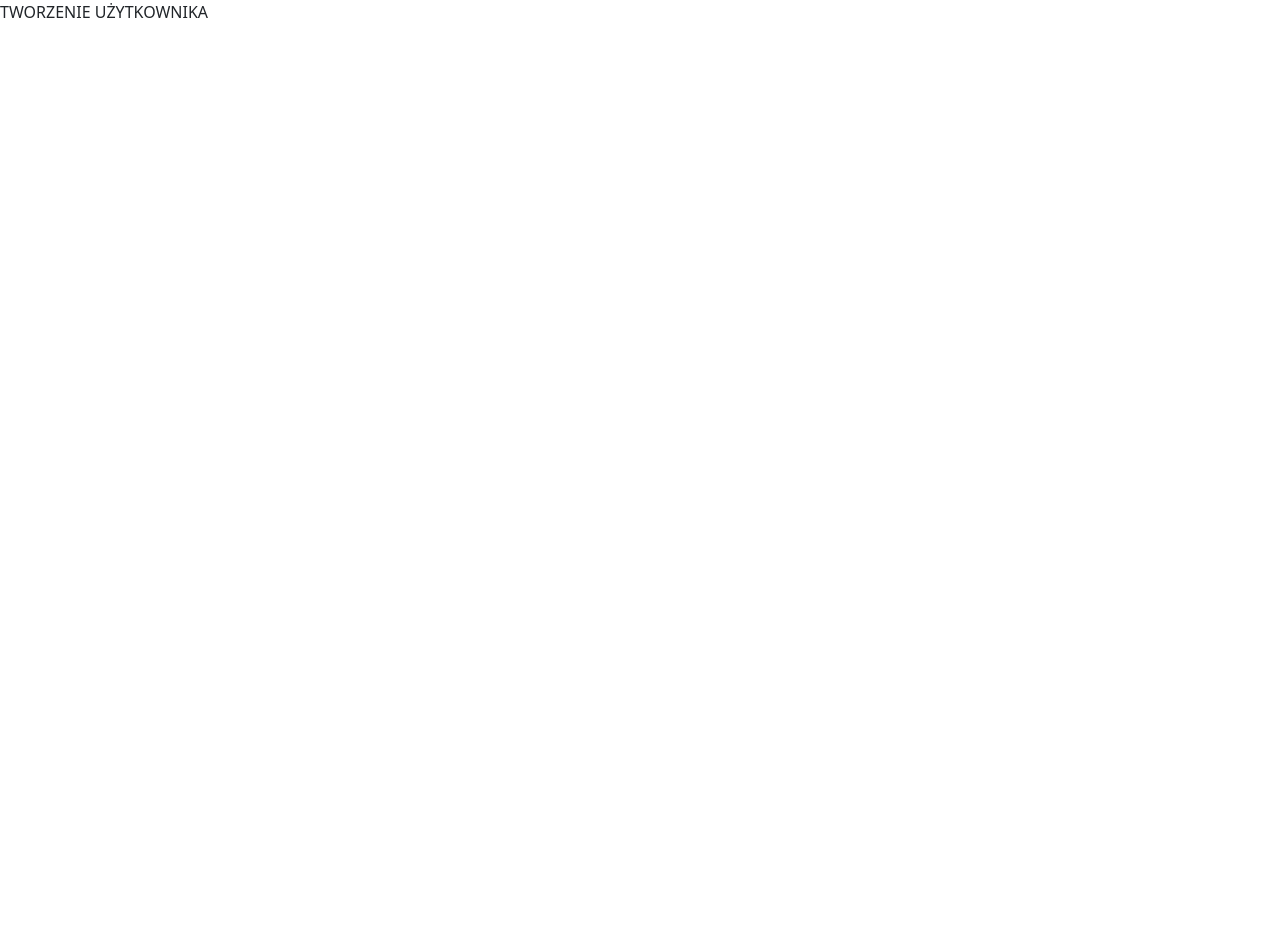
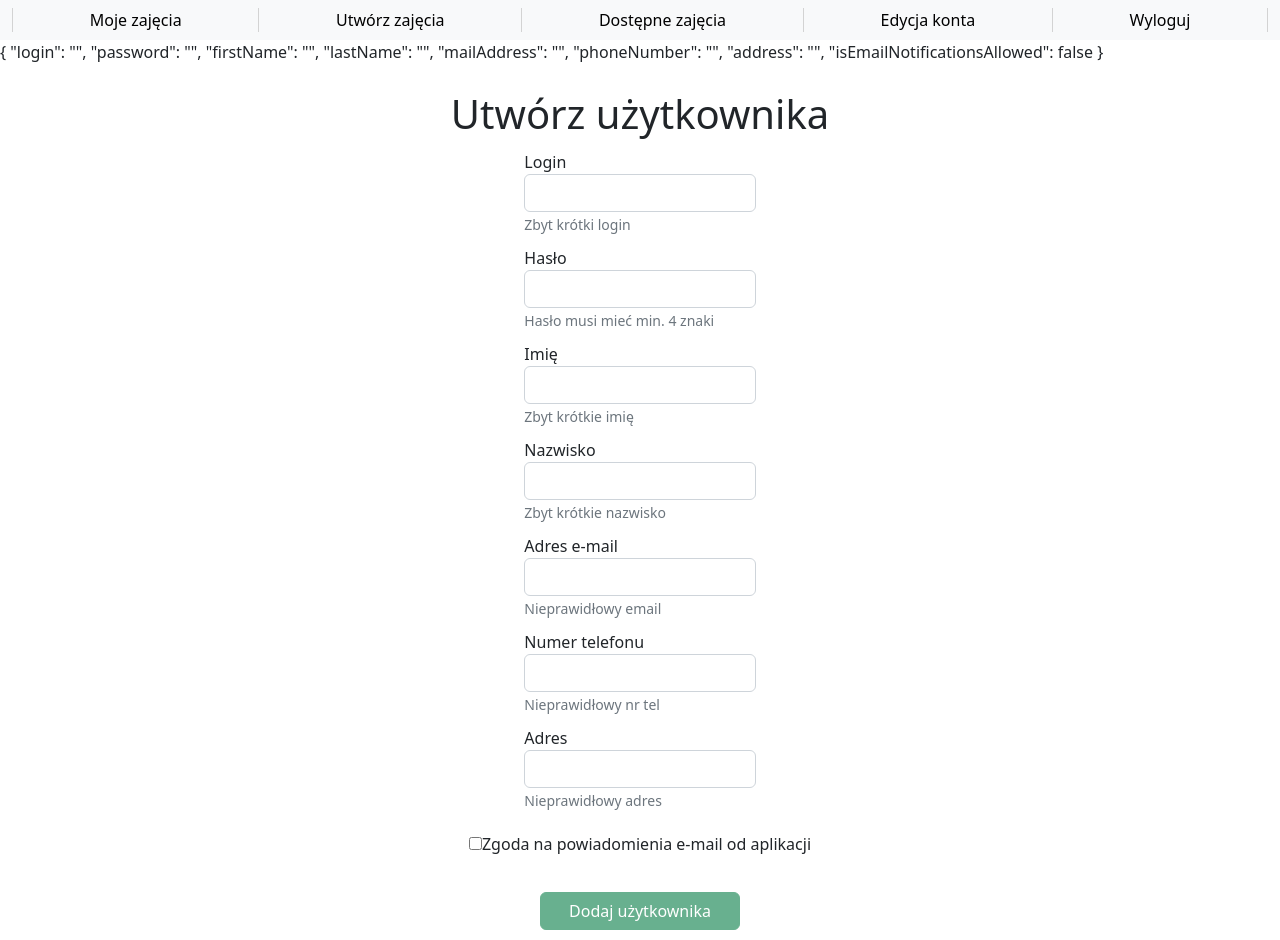
Before and after one commit to adonisUek/ReplaceR, a Vue app in the folder Client/: page /createUser in a window 1280 px wide. Before the commit the page ends 800 px from the top, so only its background shows below. Built offline with nearby package versions, Linux system fonts and the light colour scheme.

Commit message:
CreateUserCreated

```diff
--- a/Client/src/views/CreateUserView.vue
+++ b/Client/src/views/CreateUserView.vue
@@ -1,12 +1,137 @@
 <script setup>
+import { ref, toRaw, onMounted } from 'vue';
 import common from '../common.js'
-common.menuVisible = false;
+import TextboxComponent from '../components/TextboxComponent.vue';
+import { CreateUser } from '../api';
+import axios from 'axios';
+let user = ref(null);
+user.value = {
+  login: '',
+  password: '',
+  firstName: '',
+  lastName: '',
+  mailAddress: '',
+  phoneNumber: '',
+  address: '',
+  isEmailNotificationsAllowed: false
+};
+import { useRouter } from 'vue-router';
+common.menuVisible = true;
+const router = useRouter();
+const disabled = ref(true);
+
+function checkDisabled() {
+  if (user.value.login === '' || user.value.password.length < 4 || user.value.firstName === '' || user.value.lastName === ''
+    || JSON.stringify(user.value.mailAddress).includes('@') === false || user.value.phoneNumber.length < 6 || user.value.address === '')
+    disabled.value = true;
+  else
+    disabled.value = false;
+}
+
+const Accept = async () => {
+  try {
+    const createUser = CreateUser(user.login, user.password, user.firstName, user.lastName, user.mailAddress, user.phoneNumber, user.address, user.isEmailNotificationsAllowed);
+    const response = await axios.post(createUser.path, createUser.params);
+    console.log(response);
+    //router.push({ name: 'LogIn' });
+  } catch (error) {
+    console.error(error);
+  }
+};
 </script>
 
+
 <template>
-  <p>TWORZENIE UŻYTKOWNIKA</p>
+  <p>{{ user }}</p>
+  <div class="main">
+    <h1>Utwórz użytkownika</h1>
+    <div class="tb">
+      <TextboxComponent label="Login" :started-value=user.login :tooltip="user.login === '' ? 'Zbyt krótki login' : ''"
+        :is-password=false @text-changed="e => { user.login = e; checkDisabled() }"></TextboxComponent>
+    </div>
+    <div class="tb">
+      <TextboxComponent label="Hasło" :started-value=user.password
+        :tooltip="user.password.length < 4 ? 'Hasło musi mieć min. 4 znaki' : ''" :is-password=true
+        @text-changed="e => { user.password = e; checkDisabled() }"></TextboxComponent>
+    </div>
+    <div class="tb">
+      <TextboxComponent label="Imię" :started-value=user.firstName
+        :tooltip="user.firstName === '' ? 'Zbyt krótkie imię' : ''" :is-password=false
+        @text-changed="e => { user.firstName = e; checkDisabled() }"></TextboxComponent>
+    </div>
+    <div class="tb">
+      <TextboxComponent label="Nazwisko" :started-value=user.lastName
+        :tooltip="user.lastName === '' ? 'Zbyt krótkie nazwisko' : ''" :is-password=false
+        @text-changed="e => { user.lastName = e; checkDisabled() }"></TextboxComponent>
+    </div>
+    <div class="tb">
+      <TextboxComponent label="Adres e-mail"
+        :tooltip="JSON.stringify(user.mailAddress).includes('@') === false ? 'Nieprawidłowy email' : ''"
+        :started-value=user.mailAddress :is-password=false @text-changed="e => { user.mailAddress = e; checkDisabled() }">
+      </TextboxComponent>
+    </div>
+    <div class="tb">
+      <TextboxComponent label="Numer telefonu" :tooltip="user.phoneNumber.length < 6 ? 'Nieprawidłowy nr tel' : ''"
+        :started-value=user.phoneNumber :is-password=false @text-changed="e => { user.phoneNumber = e; checkDisabled() }">
+      </TextboxComponent>
+    </div>
+    <div class="tb">
+      <TextboxComponent v-if="user !== null && user.address !== null" label="Adres" :started-value=user.address
+        :tooltip="user.address.length === 0 ? 'Nieprawidłowy adres' : ''" :is-password=false
+        @text-changed="e => { user.address = e; checkDisabled() }"></TextboxComponent>
+    </div>
+    <div class="cb">
+      <input type="checkbox" v-model="user.isEmailNotificationsAllowed">
+      <label>Zgoda na powiadomienia e-mail od aplikacji</label>
+    </div>
+    <div class="button">
+      <button :class=common.buttonType.Accept :disabled=disabled @click="Accept">Dodaj użytkownika</button>
+    </div>
+  </div>
 </template>
 
 <style scoped>
+h1 {
+  text-align: center;
+  margin-top: 2%;
+  margin-bottom: 1%;
+}
 
-</style>
+.button {
+  margin-top: 2%;
+  padding: 10px;
+}
+
+input,
+label {
+  display: inline-block;
+}
+
+.cb {
+  margin-top: 20px;
+  text-align: center;
+  align-items: center;
+  justify-content: center;
+}
+
+button {
+  margin: 0 auto;
+  display: block;
+  width: 200px;
+}
+
+.main {
+  display: block;
+  margin-left: auto;
+  margin-right: auto;
+}
+
+.tb {
+  justify-content: center;
+  display: flex;
+  min-width: 150px;
+  margin: 0 auto;
+  align-items: center;
+  margin-bottom: 10px;
+  margin-top: 5px;
+}</style>
--- a/Client/src/views/EditUserView.vue
+++ b/Client/src/views/EditUserView.vue
@@ -66,7 +66,7 @@ onMounted(async () => {
           :is-password=false @text-changed="e => user.address = e"></TextboxComponent>
       </div>
       <div class="cb">
-        <input type="checkbox" name="scales" v-model="isChecked">
+        <input type="checkbox" v-model="isChecked">
         <label>Zgoda na powiadomienia e-mail od aplikacji</label>
       </div>
       <div class="button">
```
